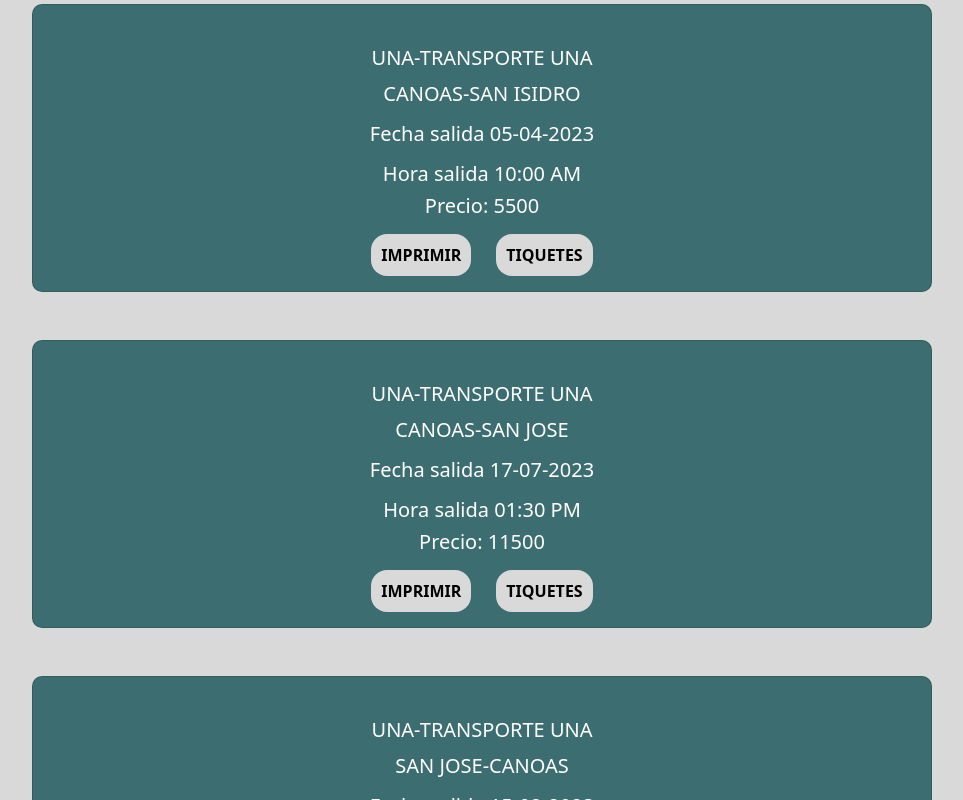
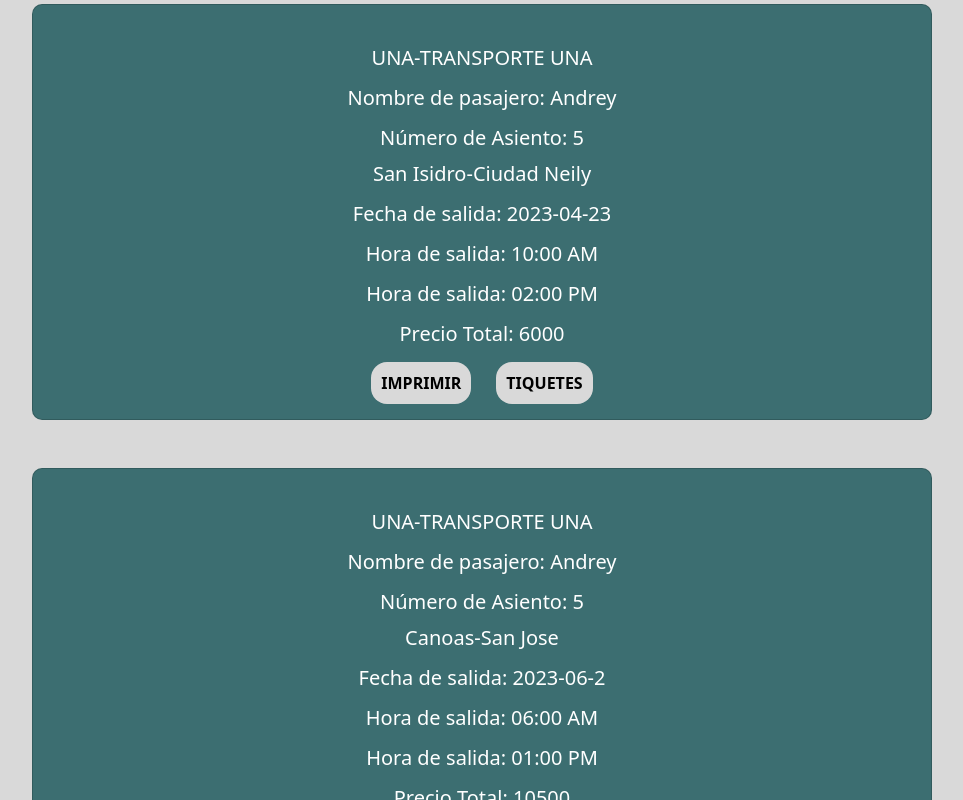
Before and after one commit to DayanaGamboaM/BoleteriaOnline, a Next.js app in the folder boleteria/: page /myTickets in a window 1280 px wide. Shown: the part 560-1360 px from the top of the page, without its empty margins (158-1121 px from the left). Built offline with nearby package versions, Linux system fonts and the light colour scheme.

Commit message:
Update Tickets.tsx

```diff
--- a/boleteria/components/componentsMyTickets/Tickets.tsx
+++ b/boleteria/components/componentsMyTickets/Tickets.tsx
@@ -5,22 +5,37 @@ const Tickets = () => {
 
   const availableTickets = [
     {
-      hourI: "10:00 AM",
-      Route: "CANOAS-SAN ISIDRO",
-      Date: "05-04-2023",
-      Precio: "5500",
+      passengerName: "Andrey",
+      seatNumber: 5,
+      origin: "San Isidro",
+      destination: "Ciudad Neily",
+      dateTravel: "2023-04-23",
+      departureTime: "10:00 AM",
+      arrivalTime: "02:00 PM",
+      datePurchase: "2023-03-22",
+      totalAmount: "6000",
     },
     {
-      hourI: "01:30 PM",
-      Route: "CANOAS-SAN JOSE",
-      Date: "17-07-2023",
-      Precio: "11500",
+      passengerName: "Andrey",
+      seatNumber: 5,
+      origin: "Canoas",
+      destination: "San Jose",
+      dateTravel: "2023-06-2",
+      departureTime: "06:00 AM",
+      arrivalTime: "01:00 PM",
+      datePurchase: "2023-05-28",
+      totalAmount: "10500",
     },
     {
-      hourI: "08:00 AM",
-      Route: "SAN JOSE-CANOAS",
-      Date: "15-02-2023",
-      Precio: "11500",
+      passengerName: "Andrey",
+      seatNumber: 5,
+      origin: "San Jose",
+      destination: "Canoas",
+      dateTravel: "2023-01-18",
+      departureTime: "08:00 AM",
+      arrivalTime: "03:00 PM",
+      datePurchase: "2023-01-15",
+      totalAmount: "10500",
     },
   ];
 
@@ -42,10 +57,13 @@ const Tickets = () => {
         >
           <div className="card-body mb-2" style={{marginTop: "25px"}}>
             <h5 className="card-title mb-3">UNA-TRANSPORTE UNA</h5>
-            <h5 className="card-subtitle mb-3">{tick.Route}</h5>
-            <h5 className="card-text mb-3">Fecha salida {tick.Date}</h5>
-            <h5 className="card-text">Hora salida {tick.hourI}</h5>
-            <h5 className="card-text">Precio: {tick.Precio}</h5>
+            <h5 className="card-title mb-3">Nombre de pasajero: {tick.passengerName}</h5>
+            <h5 className="card-title mb-3">Número de Asiento: {tick.seatNumber}</h5>
+            <h5 className="card-subtitle mb-3">{tick.origin}-{tick.destination}</h5>
+            <h5 className="card-text mb-3">Fecha de salida: {tick.dateTravel}</h5>
+            <h5 className="card-text mb-3">Hora de salida: {tick.departureTime}</h5>
+            <h5 className="card-text mb-3">Hora de salida: {tick.arrivalTime}</h5>
+            <h5 className="card-text">Precio Total: {tick.totalAmount}</h5>
             <div style={{ marginTop: "25px" }}>
               <a
                 className="btn-tickes"
```
